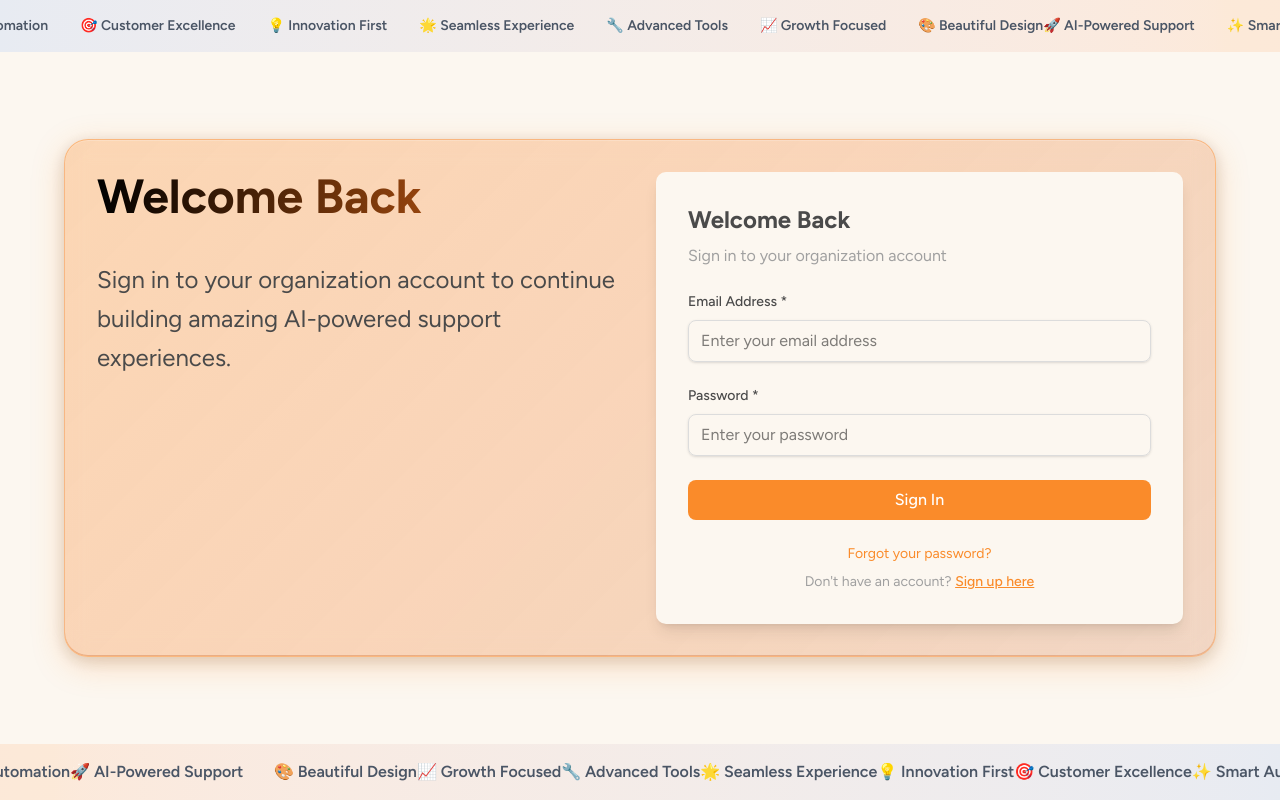
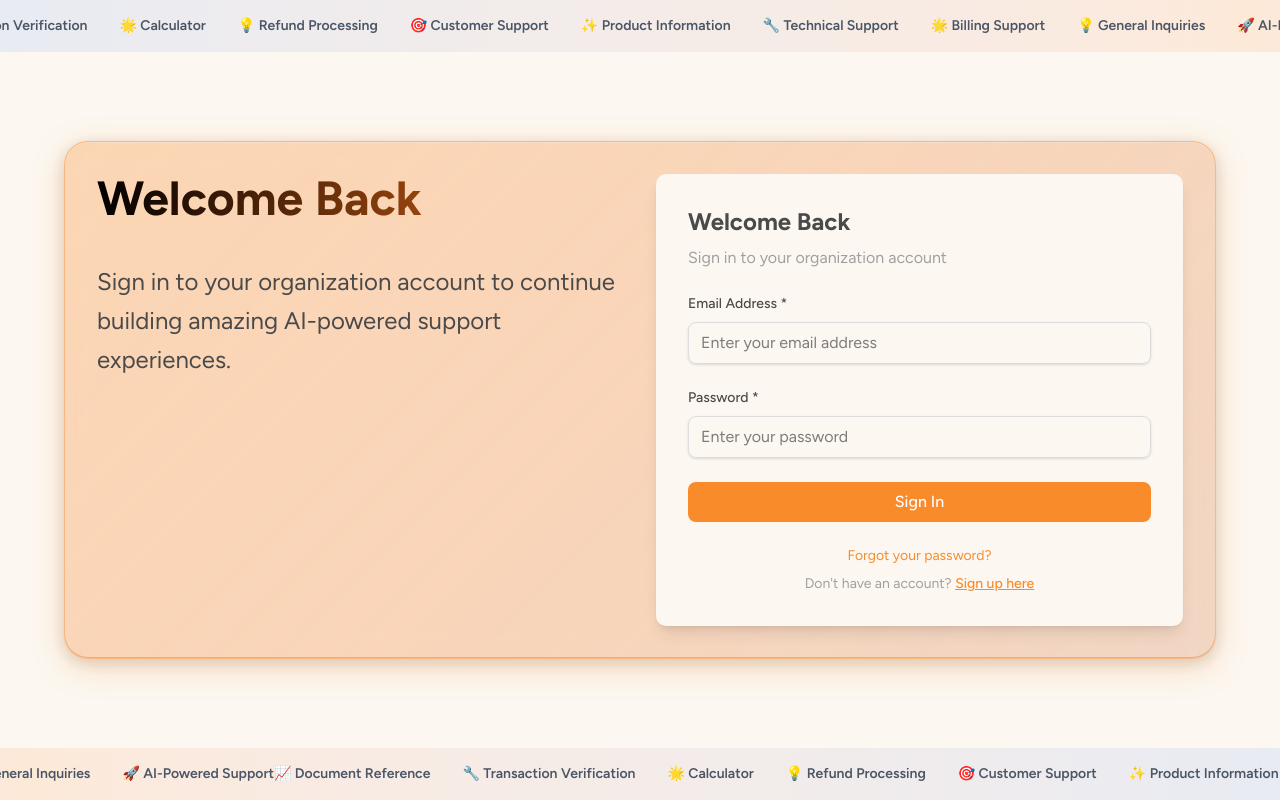
Before and after one commit to karanpargal/flux, a Next.js app in the folder frontend/: page /login in a window 1280 px wide. Built offline with nearby package versions, Linux system fonts and the light colour scheme; no server answers.

Commit message:
fix: logo

```diff
--- a/frontend/src/app/(dashboard)/agent/[id]/page.tsx
+++ b/frontend/src/app/(dashboard)/agent/[id]/page.tsx
@@ -153,7 +153,7 @@ export default function AgentInterfacePage() {
                     </div>
                     <div className="flex items-center justify-between">
                         <div>
-                            <h1 className="text-3xl font-bold text-stone-500 mb-2">
+                            <h1 className="text-3xl font-bold text-stone-500">
                                 {isEditing ? "Edit Agent" : agent?.name}
                             </h1>
                             <p className="text-stone-400">
--- a/frontend/src/app/(dashboard)/login/page.tsx
+++ b/frontend/src/app/(dashboard)/login/page.tsx
@@ -25,14 +25,16 @@ export default function LoginPage() {
                 className="bg-gradient-to-r from-blue-500/10 to-orange-500/10 py-4"
             >
                 <div className="flex items-center space-x-8 text-sm font-semibold text-gray-600">
+                    <span>📈 Document Reference</span>
+                    <span>🔧 Transaction Verification</span>
+                    <span>🌟 Calculator</span>
+                    <span>💡 Refund Processing</span>
+                    <span>🎯 Customer Support</span>
+                    <span>✨ Product Information</span>
+                    <span>🔧 Technical Support</span>
+                    <span>🌟 Billing Support</span>
+                    <span>💡 General Inquiries</span>
                     <span>🚀 AI-Powered Support</span>
-                    <span>✨ Smart Automation</span>
-                    <span>🎯 Customer Excellence</span>
-                    <span>💡 Innovation First</span>
-                    <span>🌟 Seamless Experience</span>
-                    <span>🔧 Advanced Tools</span>
-                    <span>📈 Growth Focused</span>
-                    <span>🎨 Beautiful Design</span>
                 </div>
             </Marquee>
 
@@ -61,14 +63,16 @@ export default function LoginPage() {
                 direction="right"
                 className="bg-gradient-to-r from-orange-500/10 to-blue-500/10 py-4"
             >
-                <div className="flex items-center space-x-8text-sm font-semibold text-gray-600">
-                    <span>🎨 Beautiful Design</span>
-                    <span>📈 Growth Focused</span>
-                    <span>🔧 Advanced Tools</span>
-                    <span>🌟 Seamless Experience</span>
-                    <span>💡 Innovation First</span>
-                    <span>🎯 Customer Excellence</span>
-                    <span>✨ Smart Automation</span>
+                <div className="flex items-center space-x-8 text-sm font-semibold text-gray-600">
+                    <span>📈 Document Reference</span>
+                    <span>🔧 Transaction Verification</span>
+                    <span>🌟 Calculator</span>
+                    <span>💡 Refund Processing</span>
+                    <span>🎯 Customer Support</span>
+                    <span>✨ Product Information</span>
+                    <span>🔧 Technical Support</span>
+                    <span>🌟 Billing Support</span>
+                    <span>💡 General Inquiries</span>
                     <span>🚀 AI-Powered Support</span>
                 </div>
             </Marquee>
--- a/frontend/src/app/(dashboard)/signup/page.tsx
+++ b/frontend/src/app/(dashboard)/signup/page.tsx
@@ -23,14 +23,16 @@ export default function SignupPage() {
                 className="bg-gradient-to-r from-blue-500/10 to-orange-500/10 py-4"
             >
                 <div className="flex items-center space-x-8 text-sm font-semibold text-gray-600">
+                    <span>📈 Document Reference</span>
+                    <span>🔧 Transaction Verification</span>
+                    <span>🌟 Calculator</span>
+                    <span>💡 Refund Processing</span>
+                    <span>🎯 Customer Support</span>
+                    <span>✨ Product Information</span>
+                    <span>🔧 Technical Support</span>
+                    <span>🌟 Billing Support</span>
+                    <span>💡 General Inquiries</span>
                     <span>🚀 AI-Powered Support</span>
-                    <span>✨ Smart Automation</span>
-                    <span>🎯 Customer Excellence</span>
-                    <span>💡 Innovation First</span>
-                    <span>🌟 Seamless Experience</span>
-                    <span>🔧 Advanced Tools</span>
-                    <span>📈 Growth Focused</span>
-                    <span>🎨 Beautiful Design</span>
                 </div>
             </Marquee>
 
@@ -60,13 +62,15 @@ export default function SignupPage() {
                 className="bg-gradient-to-r from-orange-500/10 to-blue-500/10 py-4"
             >
                 <div className="flex items-center space-x-8 text-sm font-semibold text-gray-600">
-                    <span>🎨 Beautiful Design</span>
-                    <span>📈 Growth Focused</span>
-                    <span>🔧 Advanced Tools</span>
-                    <span>🌟 Seamless Experience</span>
-                    <span>💡 Innovation First</span>
-                    <span>🎯 Customer Excellence</span>
-                    <span>✨ Smart Automation</span>
+                    <span>📈 Document Reference</span>
+                    <span>🔧 Transaction Verification</span>
+                    <span>🌟 Calculator</span>
+                    <span>💡 Refund Processing</span>
+                    <span>🎯 Customer Support</span>
+                    <span>✨ Product Information</span>
+                    <span>🔧 Technical Support</span>
+                    <span>🌟 Billing Support</span>
+                    <span>💡 General Inquiries</span>
                     <span>🚀 AI-Powered Support</span>
                 </div>
             </Marquee>
--- a/frontend/src/components/common/header.tsx
+++ b/frontend/src/components/common/header.tsx
@@ -2,6 +2,7 @@
 import React from "react";
 import Link from "next/link";
 import { usePathname } from "next/navigation";
+import Image from "next/image";
 
 const Header: React.FC = () => {
     const pathname = usePathname();
@@ -12,10 +13,17 @@ const Header: React.FC = () => {
             <div className="mx-auto px-4 sm:px-6">
                 <div className="flex justify-between items-center h-16">
                     {/* Logo */}
+
                     <div className="flex items-center">
+                        <Image
+                            src="/logo.png"
+                            alt="Flux"
+                            width={80}
+                            height={70}
+                        />
                         <Link
                             href="/"
-                            className="text-2xl font-bold text-stone-500 hover:text-citrus-500 transition-colors"
+                            className="text-3xl font-bold text-stone-500 hover:text-citrus-500 transition-colors -ml-2"
                         >
                             Flux
                         </Link>
@@ -25,26 +33,9 @@ const Header: React.FC = () => {
 
                     {/* CTA Button */}
                     <div className="flex items-center space-x-4">
-                        {pathname === "/dashboard" ? (
-                            <button className="text-stone-400 hover:text-stone-500 px-3 py-2 text-sm font-medium transition-colors">
-                                Sign Out
-                            </button>
-                        ) : (
-                            <>
-                                <Link
-                                    href="/login"
-                                    className="text-stone-400 hover:text-stone-500 px-3 py-2 text-sm font-medium transition-colors"
-                                >
-                                    Sign In
-                                </Link>
-                                <Link
-                                    href="/signup"
-                                    className="bg-citrus-500 hover:bg-citrus-600 text-white px-4 py-2 rounded-md text-sm font-medium transition-colors"
-                                >
-                                    Get Started
-                                </Link>
-                            </>
-                        )}
+                        <button className=" bg-citrus-600 hover:bg-citrus-700  text-white px-3 py-2 text-base font-medium transition-colors rounded">
+                            Sign Out
+                        </button>
                     </div>
 
                     {/* Mobile menu button */}
--- a/frontend/src/components/dashboard/dashboard-layout.tsx
+++ b/frontend/src/components/dashboard/dashboard-layout.tsx
@@ -7,10 +7,9 @@ const DashboardLayout: React.FC<DashboardLayoutProps> = ({
     className = "",
 }) => {
     return (
-
-            <div className="max-w-7xl  mx-auto px-4 sm:px-6 lg:px-8 py-8 flex flex-col justify-center min-h-screen">
-                <div className="rounded-3xl border-t border-x border-citrus-500/30 glass-effect-transparent">
-                <div className="flex flex-col gap-y-4 p-8">
+        <div className="max-w-7xl  mx-auto px-4 sm:px-6 lg:px-8 py-8 flex flex-col justify-center min-h-screen">
+            <div className="rounded-3xl border-t border-x border-citrus-500/30 glass-effect-transparent">
+                <div className="flex flex-col gap-y-2 p-8">
                     <h1 className="text-3xl font-bold text-stone-500">
                         Dashboard
                     </h1>
@@ -21,10 +20,8 @@ const DashboardLayout: React.FC<DashboardLayoutProps> = ({
                 <div className="glass-effect-citrus rounded-3xl">
                     {children}
                 </div>
-                </div>
-
             </div>
-
+        </div>
     );
 };
 
--- a/frontend/src/components/dashboard/dashboard-page.tsx
+++ b/frontend/src/components/dashboard/dashboard-page.tsx
@@ -41,24 +41,20 @@ const DashboardPage: React.FC<DashboardPageProps> = ({ className = "" }) => {
     };
 
     return (
-        <div className={`space-y-6  p-8 ${className}`}>
+        <div className={`flex flex-col gap-y-4 p-8 ${className}`}>
             <div className="flex items-center justify-between">
-                <div>
-                    <h2 className="text-2xl font-bold text-stone-500">
-                        Agents
-                    </h2>
-                    <p className="text-stone-400">Manage your support agents</p>
-                </div>
+                <h2 className="text-2xl font-bold text-stone-500">Agents</h2>
+
                 <button
                     onClick={handleCreateAgent}
-                    className="bg-citrus-500 hover:bg-citrus-600 text-white px-6 py-2 rounded-lg font-medium transition-colors focus:outline-none focus:ring-2 focus:ring-citrus-500 focus:ring-offset-2"
+                    className="bg-citrus-500 hover:bg-citrus-600 text-white px-6 py-2 rounded font-medium transition-colors focus:outline-none focus:ring-2 focus:ring-citrus-500 focus:ring-offset-2"
                 >
                     Create Agent
                 </button>
             </div>
 
             {!orgId && !orgLoading && (
-                <div className="bg-red-50 border border-red-200 rounded-lg p-4">
+                <div className="bg-red-50 border border-red-200 rounded p-4">
                     <p className="text-red-600">
                         No organization ID provided. Please access this page
                         with a valid organization ID.
@@ -74,7 +70,7 @@ const DashboardPage: React.FC<DashboardPageProps> = ({ className = "" }) => {
             )}
 
             {orgError && (
-                <div className="bg-red-50 border border-red-200 rounded-lg p-4">
+                <div className="bg-red-50 border border-red-200 rounded p-4">
                     <p className="text-red-600">
                         Error loading organization: {orgError}
                     </p>
@@ -89,7 +85,7 @@ const DashboardPage: React.FC<DashboardPageProps> = ({ className = "" }) => {
             )}
 
             {orgId && !orgLoading && !orgError && agentsError && (
-                <div className="bg-red-50 border border-red-200 rounded-lg p-4">
+                <div className="bg-red-50 border border-red-200 rounded p-4">
                     <p className="text-red-600">
                         Error loading agents: {agentsError}
                     </p>
@@ -107,12 +103,10 @@ const DashboardPage: React.FC<DashboardPageProps> = ({ className = "" }) => {
                 !orgError &&
                 !agentsLoading &&
                 !agentsError && (
-                    <div className="border-b border-stone-200">
-                        <div className="py-2 px-1">
-                            <span className="text-sm font-medium text-stone-500">
-                                All Agents ({agents?.length || 0})
-                            </span>
-                        </div>
+                    <div className="border-b border-citrus-950 pb-4">
+                        <span className="text-sm font-medium text-stone-500">
+                            All Agents ({agents?.length || 0})
+                        </span>
                     </div>
                 )}
 
--- a/frontend/src/components/ui/agent-card.tsx
+++ b/frontend/src/components/ui/agent-card.tsx
@@ -23,7 +23,9 @@ const AgentCard: React.FC<AgentCardProps> = ({
             general: "bg-gray-100 text-gray-800",
             escalation: "bg-red-100 text-red-800",
         };
-    return colors[type as keyof typeof colors] || "bg-gray-100 text-gray-800";
+        return (
+            colors[type as keyof typeof colors] || "bg-gray-100 text-gray-800"
+        );
     };
 
     const formatAgentType = (type: string) => {
@@ -64,22 +66,26 @@ const AgentCard: React.FC<AgentCardProps> = ({
 
     return (
         <div
-      className={`bg-white rounded-lg shadow-md border border-stone-200 p-6 hover:shadow-lg transition-shadow cursor-pointer ${className}`}
+            className={`bg-white rounded-lg flex flex-col gap-y-4 shadow-md border border-stone-200 py-6 hover:shadow-lg transition-shadow cursor-pointer ${className}`}
             onClick={handleCardClick}
         >
-      <div className="flex items-start justify-between mb-4">
-        <div className="flex-1">
-          <div className="flex items-center gap-3 mb-2">
+            <div className="flex items-start justify-between border-b border-citrus-95 pb-4">
+                <div className="flex-1 px-6">
+                    <div className="flex items-center  gap-3 mb-2 ">
                         <h3 className="text-lg font-semibold text-stone-500">
-              {agent.name}
+                            {agent.name}{" "}
+                            <span className="text-citrus-500">
+                                ({agent.ens})
+                            </span>
                         </h3>
-            <span className={`px-2 py-1 rounded-full text-xs font-medium`}>
+                        <span
+                            className={`px-2 py-1 rounded-full text-xs font-medium`}
+                        >
                             {Object.keys(agent.capabilities).join(", ")}
                         </span>
                     </div>
-          <p className="text-stone-400 text-sm mb-3">{agent.description}</p>
                 </div>
-        <div className="toggle-container">
+                <div className="toggle-container px-6">
                     <button
                         onClick={handleToggleClick}
                         className={`relative inline-flex h-5 w-9 items-center rounded-full transition-colors focus:outline-none focus:ring-2 focus:ring-citrus-500 focus:ring-offset-2 ${
@@ -88,16 +94,24 @@ const AgentCard: React.FC<AgentCardProps> = ({
                     >
                         <span
                             className={`inline-block h-4 w-4 transform rounded-full bg-white transition-transform ${
-                agent.active ? "translate-x-4" : "translate-x-0.5"
+                                agent.active
+                                    ? "translate-x-4"
+                                    : "translate-x-0.5"
                             }`}
                         />
                     </button>
                 </div>
             </div>
 
-      <div className="flex items-center justify-between">
-        <div className="text-xs text-stone-400">
-          Created: {new Date(agent.created_at).toLocaleDateString()}
+            <div className="px-6 flex flex-col gap-y-2">
+                <p className="text-stone-700  text-sm mb-3">
+                    {agent.description}
+                </p>
+                <div className="flex items-center  justify-between">
+                    <div className="text-xs text-citrus-900">
+                        Created:{" "}
+                        {new Date(agent.created_at).toLocaleDateString()}
+                    </div>
                 </div>
             </div>
         </div>
--- a/frontend/src/lib/types.ts
+++ b/frontend/src/lib/types.ts
@@ -37,6 +37,7 @@ export interface Agent {
     org_id: string;
     resource_urls: string[];
     updated_at: string;
+    ens: string;
 }
 
 // Agent creation request type (without file_urls since backend generates them)
```
Also changed, not shown: frontend/public/logo.png (added). Lines whose indentation alone changed are shown as unchanged.
